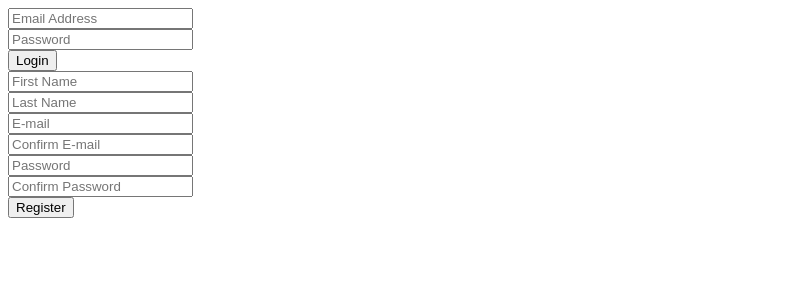
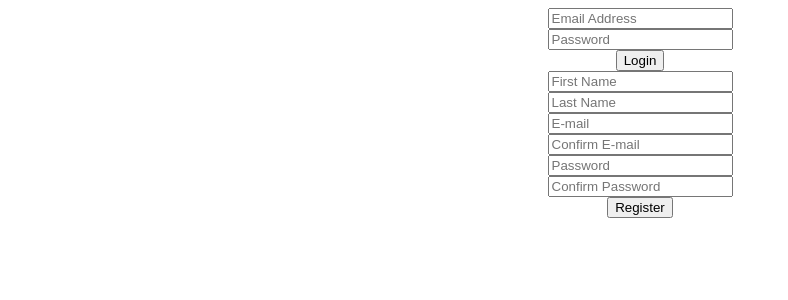
Before and after one commit to Grazziano/SocialNetwork, a PHP site: page /register.php in a window 1280 px wide. Shown: the top 300 px of the page, without its empty margins (0-788 px from the left). Run offline with PHP 8.4, Linux system fonts and the light colour scheme.

Commit message:
Setup and introduction to css

```diff
--- /dev/null
+++ b/assets/css/register_style.css
@@ -0,0 +1,3 @@
+form {
+    text-align: center;
+}
--- a/register.php
+++ b/register.php
@@ -10,6 +10,7 @@ require 'includes/form_handlers/login_handler.php';
     <meta charset="UTF-8">
     <meta name="viewport" content="width=device-width, initial-scale=1.0">
     <title>Welcome to SwirlFeed!</title>
+    <link rel="stylesheet" href="assets/css/register_style.css">
 </head>
 
 <body>
```
